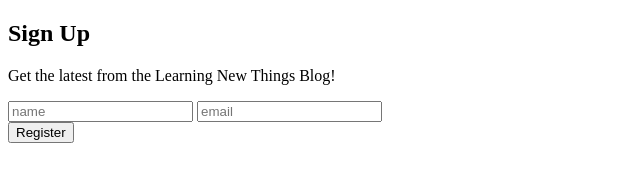
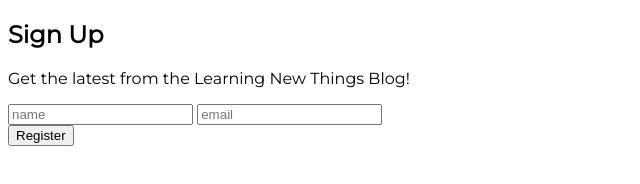
Before and after one commit to stacietaylorcima/generic_signup_page, a website: page index.html in a window 1280 px wide. Shown: the whole page, without its empty margins (0-640 px from the left). Drawn offline with Linux system fonts and the light colour scheme.

Commit message:
add Google font Montserrat to index head and stylesheet

```diff
--- a/index.html
+++ b/index.html
@@ -1,8 +1,9 @@
 <!DOCTYPE html>
 <html>
   <head>
-    <title>Sign-Up Page</title>
+    <title>Sign Up Page</title>
     <meta name="viewport" content="width=device-width, initial-scale=1">
+    <link href="https://fonts.googleapis.com/css?family=Montserrat" rel="stylesheet">
     <link rel="stylesheet" href="styles.css">
   </head>
   <body>
--- a/styles.css
+++ b/styles.css
@@ -0,0 +1,3 @@
+body {
+  font-family: 'Montserrat', sans-serif;
+}
```
